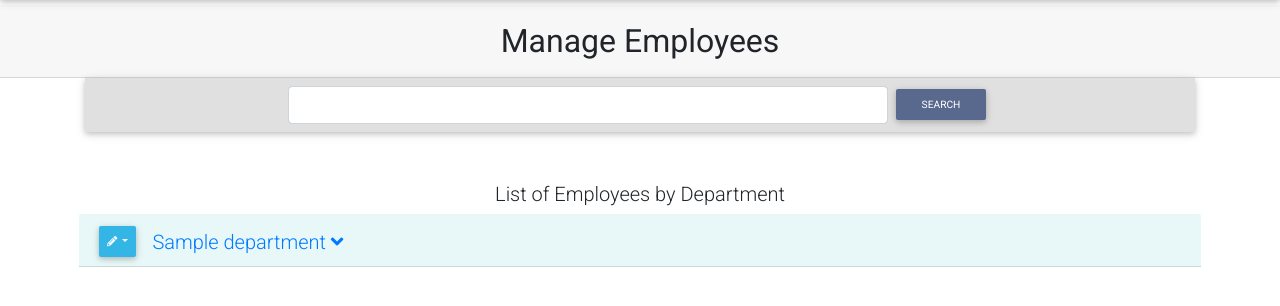
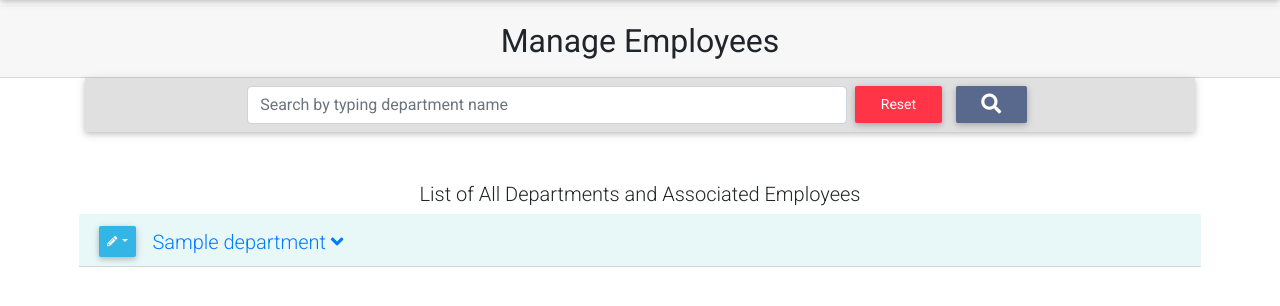
Before and after one commit to adey-px/hr-manager, a Flask app: page /manage_employee in a window 1280 px wide. Shown: the part 58-364 px from the top of the page. Run offline with Flask 2, Linux system fonts and the light colour scheme; a database or web service that is not in the repository returns one stand-in record (values such as "Sample title"); some libraries are stand-ins or nearby versions.

Commit message:
Added Search & Reset functionalities in manage_employee.html

```diff
--- a/app.py
+++ b/app.py
@@ -211,6 +211,14 @@ def manage_employee():
         "manage_employee.html", depo=employk, staff=alice)
 
 
+@app.route("/search", methods=["GET", "POST"])
+def search():
+    query = request.form.get("query")
+    employk = list(mongo.db.departments.find({"$text": {"$search": query}}))
+    alice = list(mongo.db.employees.find())
+    return render_template("manage_employee.html", depo=employk, staff=alice)
+
+
 @app.route("/new_department", methods=["GET", "POST"])
 def new_department():
     if request.method == "POST":
--- a/static/css/style.css
+++ b/static/css/style.css
@@ -99,6 +99,11 @@ body {
     padding-top: 3px;
     padding-left: 15px;
     border-radius: 15px;
+}
+
+.ss-header {
+    font-family: Verdana, Geneva, Tahoma, sans-serif;
+    margin-bottom: 0px;
 }
 
 /* mobile download links */
--- a/templates/manage_employee.html
+++ b/templates/manage_employee.html
@@ -9,16 +9,23 @@
   <div class="container">
     <nav class="navbar navbar-expand-lg navbar-dark grey lighten-2 mb-4">
       <div class="collapse navbar-collapse" id="navbarSupportedContent">
-        <form class="form-inline mx-auto">
-          <input class="form-control" type="text" aria-label="Search" style="width: 600px;">
-          <button class="btn btn-mdb-color btn-rounded btn-sm my-0 ml-sm-2" type="submit">Search</button>
+        <form class="form-inline mx-auto" action="{{ url_for('search') }}" method="post">
+          <input class="form-control" type="text" name="query" id="query" style="width: 600px;"
+            minlength="3" maxlength="50" placeholder="Search by typing department name" required>
+          <a href="{{ url_for('manage_employee') }}"
+            class="btn btn-danger btn-rounded btn-sm my-0 ml-sm-2 text-capitalize">
+            <span style="font-size: 14px;">Reset</span>
+          </a>
+          <button class="btn btn-mdb-color btn-rounded btn-sm my-0 ml-sm-2 text-capitalize"
+            type="submit">
+            <i class="fas fa-search" style="font-size: 20px;"></i>
+          </button>
         </form>
       </div>
     </nav>
   </div>
 
-  <!-- Accordion header -->
-  <h5 class="text-center" style="margin-top: 50px;">List of Employees by Department</h5>
+  <h5 class="text-center" style="margin-top: 50px;">List of All Departments and Associated Employees</h5>
 
   <!-- Accordion section to display employees by their to departments -->
   <div class="container-fluid" style="width: 90%;">
@@ -26,6 +33,7 @@
     <!-- Iterate through departments in Department collection in db.
     This ensures one department is bound to each Accordion displayed to user
     -->
+    {% if depo|length > 0 %}
       {% for dment in depo %}
         <div class="accordion md-accordion accordion-blocks" id="accordionEx78" role="tablist" aria-multiselectable="true"
           style="background-color: azure;">
@@ -102,11 +110,11 @@
 
                       <td>
                         <a><i class="fas fa-pen-square mx-1" data-toggle="tooltip" data-placement="top" title="Edit"
-                          style="font-size: 20px; color: green; padding-right: 20px;">
+                            style="font-size: 20px; color: rgb(144, 192, 236); padding-right: 20px;">
                           </i>
                         </a>
                         <a><i class="fas fa-times-circle mx-1" data-toggle="tooltip" data-placement="top" title="Terminate"
-                          style="font-size: 22px; color: red;">
+                            style="font-size: 20px; color: red;">
                           </i>
                         </a>
                       </td>
@@ -120,6 +128,12 @@
           </div>
         </div>
       {% endfor %}
+
+        {% else %}
+        <h5 class="text-center" style="margin-top: 50px;">
+          <strong>No Departments found</strong>
+        </h5>
+    {% endif %}
   </div>
 
 {% endblock %}
```
Also changed, not shown: templates/index.html (+18 -21 lines). Lines whose indentation alone changed are shown as unchanged.
